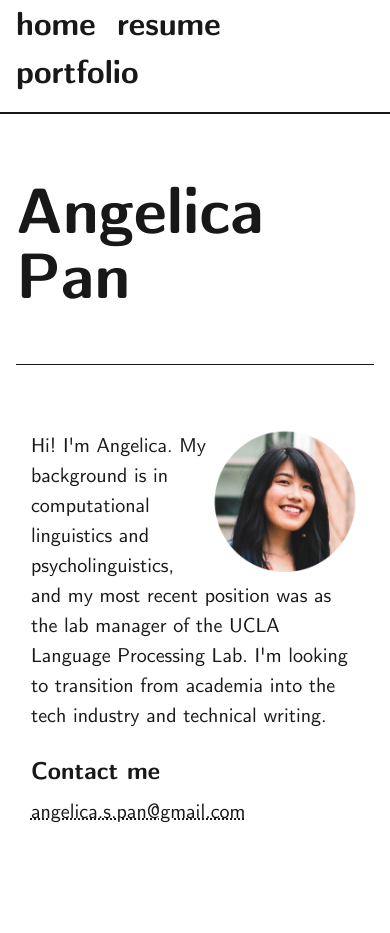
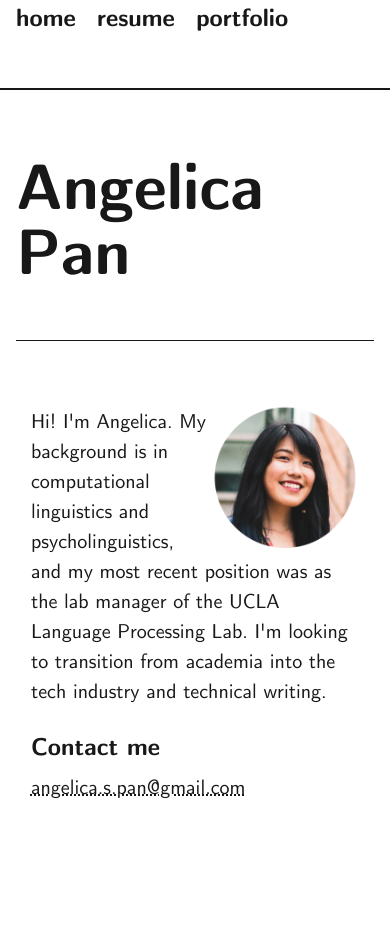
Before and after one commit to angelica-pan/angelica-pan.github.io, a Jekyll site: the page built from index.markdown, in a window 390 px wide. Built offline with Jekyll 4.4.1, drawn with Linux system fonts in a browser that asks for light colours; after the commit the page ends 909 px from its top, so only the background shows below that.

Commit message:
mobile navigation

```diff
--- a/_sass/_variables.scss
+++ b/_sass/_variables.scss
@@ -9,7 +9,7 @@ $prose-font-size: 20px;
 $h0-mobile: 64px;
 $h0-desktop: 96px;
 
-$navigation-mobile: 32px;
+$navigation-mobile: 24px;
 $navigation-desktop: 40px;
 
 $h1-size: 40px !default;
```
